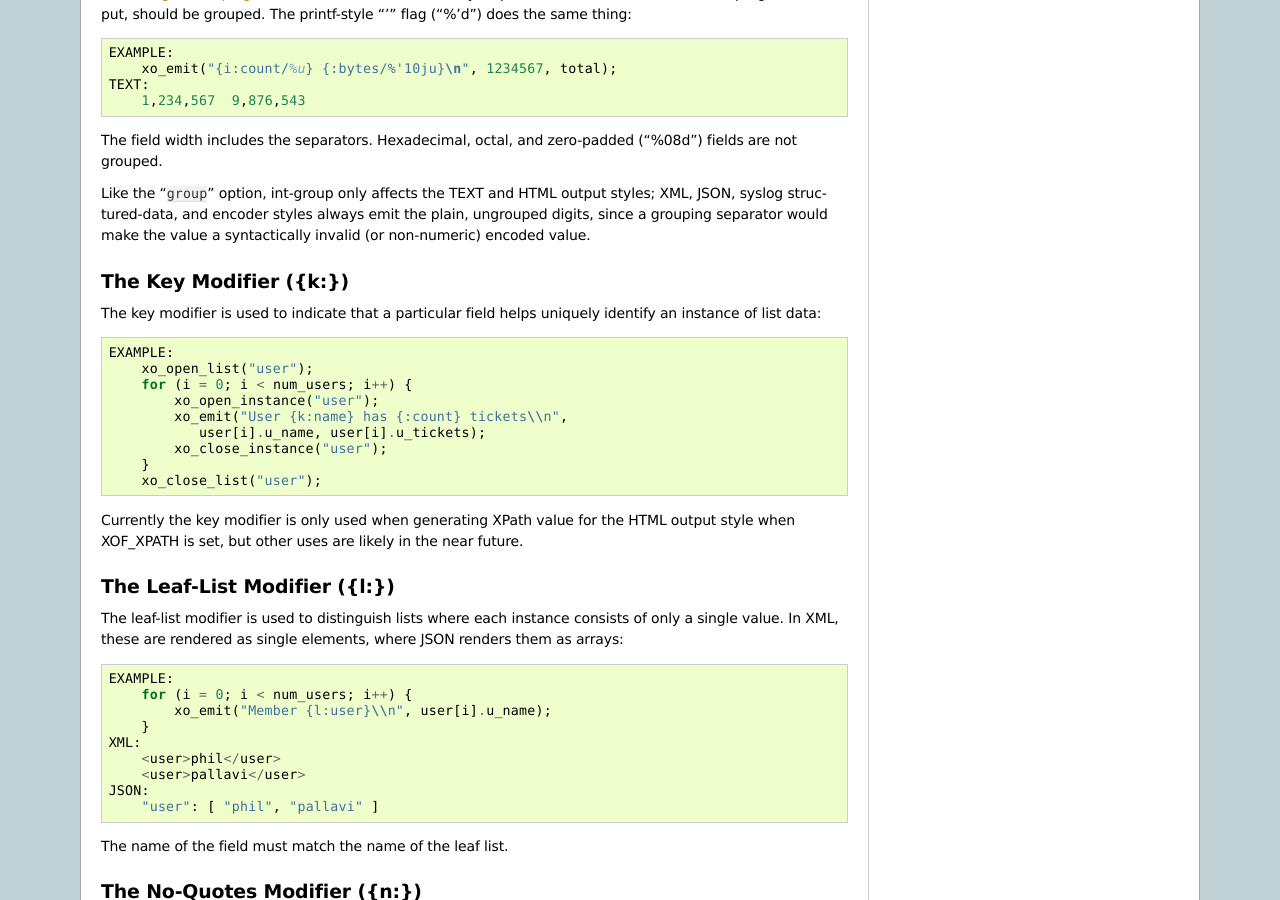
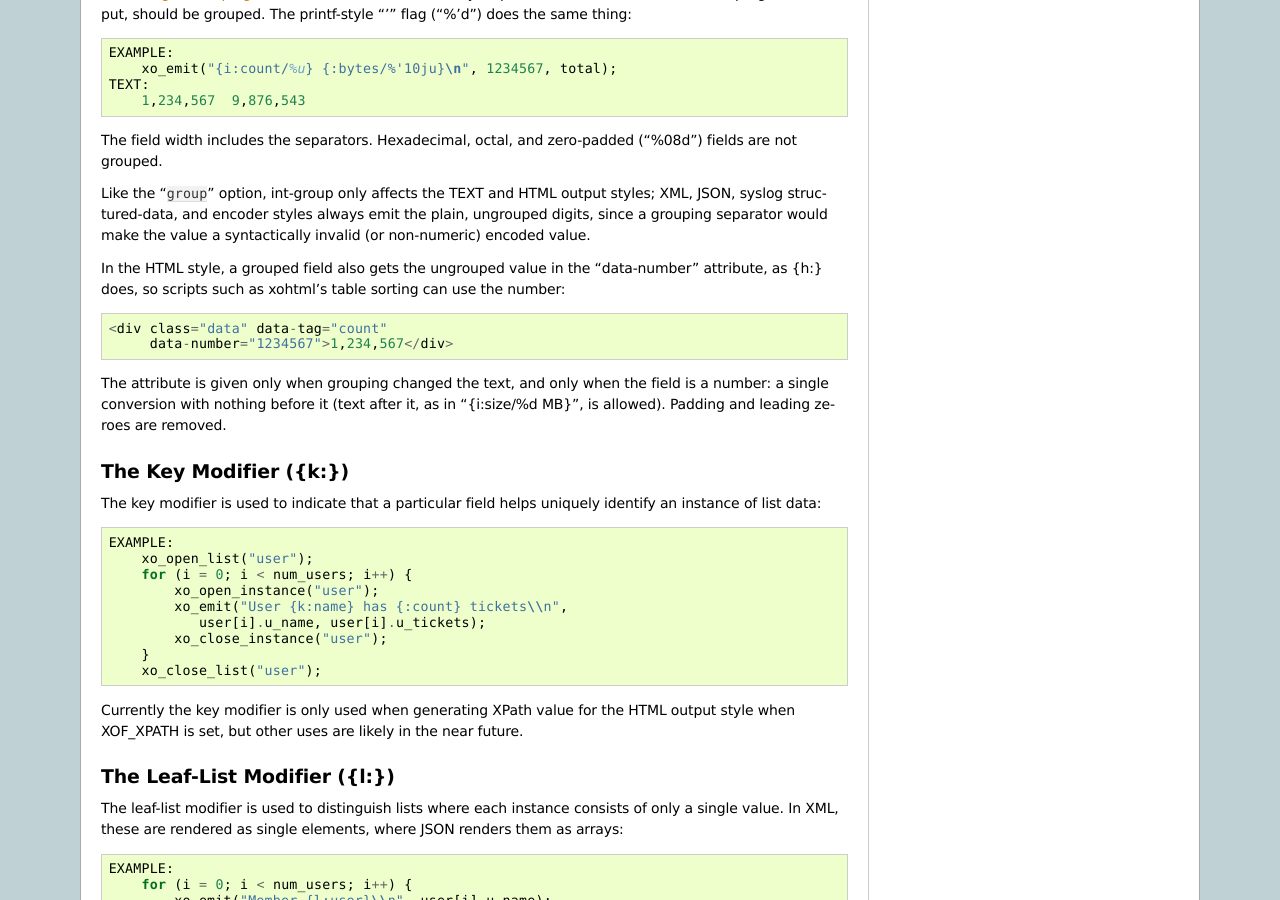
Before and after one commit to Juniper/libxo, a Sphinx documentation site: the page built from doc/field-modifiers.rst, in a window 1280 px wide and 900 px high, scrolled down 5740 px. Built offline with Sphinx 7.4.7, drawn with Linux system fonts in a browser that asks for light colours.

Commit message:
add doc node about data-number attribute (HTML)

```diff
--- a/doc/field-modifiers.rst
+++ b/doc/field-modifiers.rst
@@ -401,6 +401,18 @@ always emit the plain, ungrouped digits, since a grouping separator
 would make the value a syntactically invalid (or non-numeric) encoded
 value.
 
+In the HTML style, a grouped field also gets the ungrouped value in
+the "data-number" attribute, as {h:} does, so scripts such as
+xohtml's table sorting can use the number::
+
+    <div class="data" data-tag="count"
+         data-number="1234567">1,234,567</div>
+
+The attribute is given only when grouping changed the text, and only
+when the field is a number: a single conversion with nothing before
+it (text after it, as in "{i:size/%d MB}", is allowed).  Padding and
+leading zeroes are removed.
+
 .. index:: Field Modifiers; Key
 .. _key-modifier:
 
```
